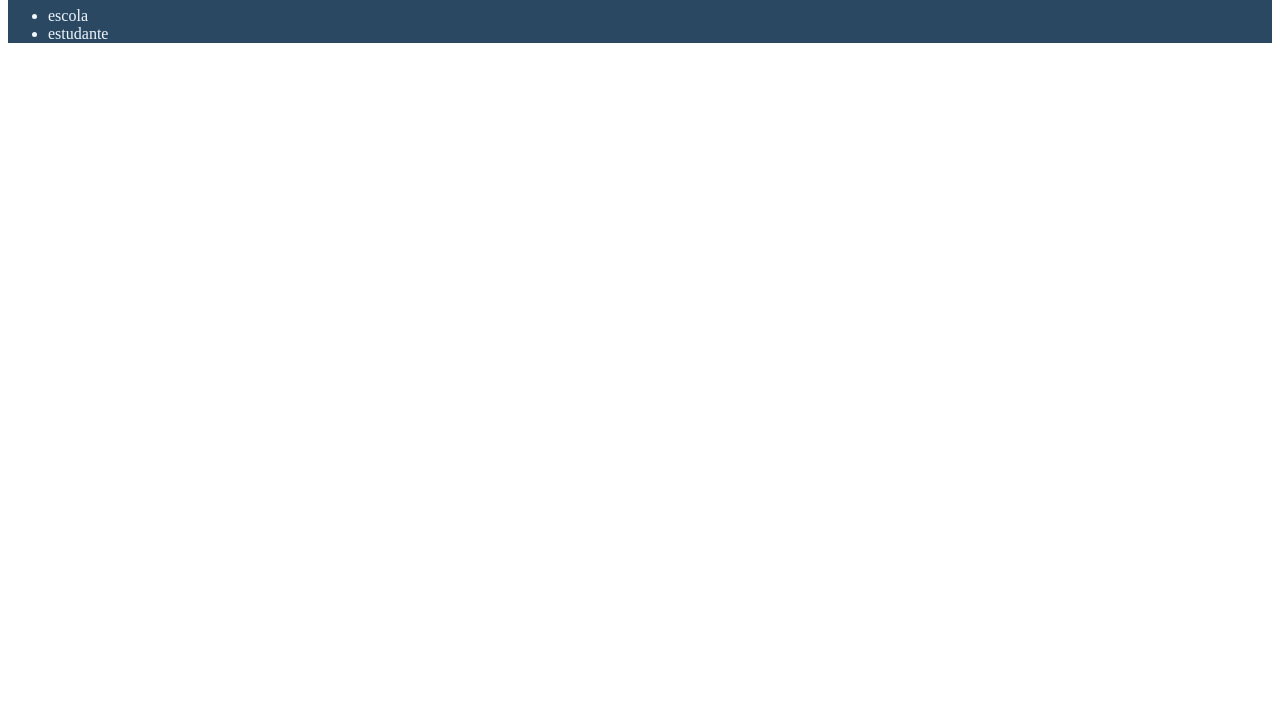
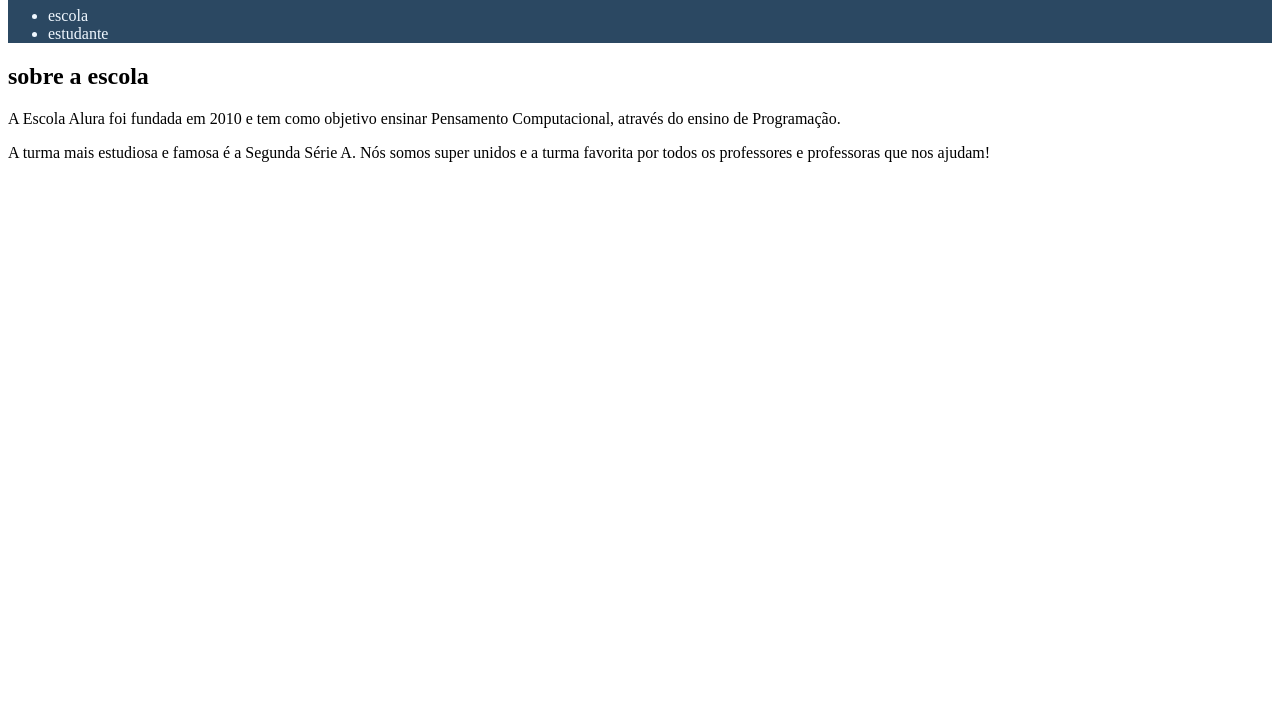
Before and after one commit to isaservienski/isa2024, a plain HTML site: page index.html in a window 1280 px wide. Shown: the part 73-800 px from the top of the page. Drawn offline with Linux system fonts and the light colour scheme.

Commit message:
adicionando codigo

```diff
--- a/index.html
+++ b/index.html
@@ -14,6 +14,12 @@
             <li>estudante</li>
         </ul>
     </header>
+    <section class="escola">
+        <h2 class="escola-titulo">sobre a escola</h2>
+        <p class="escola-texto-um">A Escola Alura foi fundada em 2010 e tem como objetivo ensinar Pensamento Computacional, através do ensino de  Programação.</p>
+        <p class="escola-texto-dois">A turma mais estudiosa e famosa é a Segunda Série A. Nós somos super unidos e a turma favorita por todos os professores e professoras que nos ajudam!</p>
+
+    </section>
 
 </body>
 </html>
```
